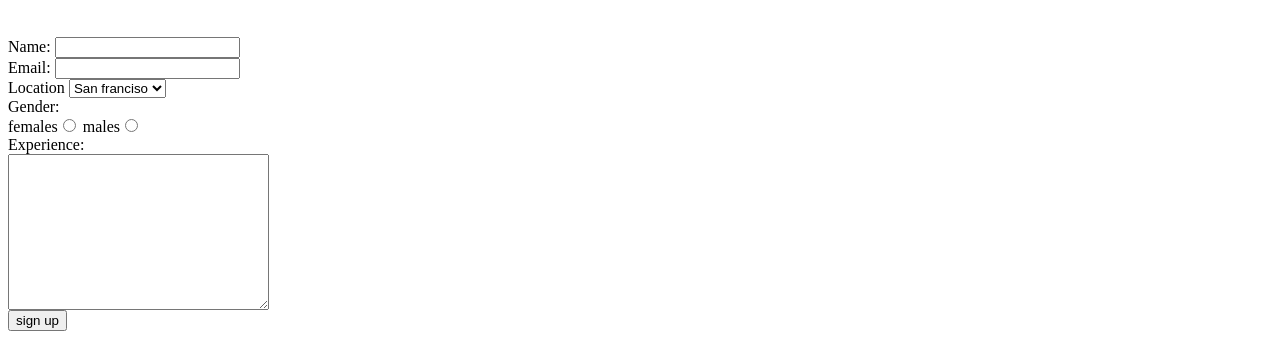
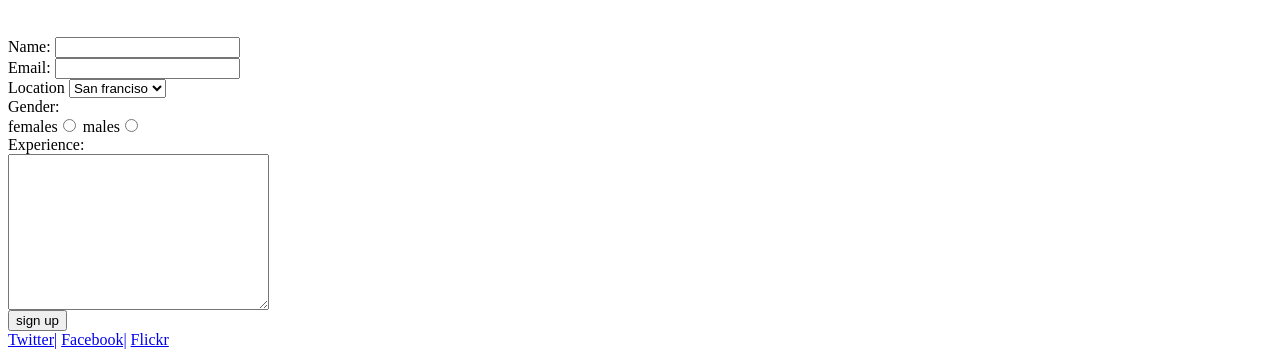
Before and after one commit to GiangTrongDuong/Lab-test-2, a plain HTML site: page index.html in a window 1280 px wide. Shown: the part 643-1000 px from the top of the page. Drawn offline with Linux system fonts and the light colour scheme.

Commit message:
Update index.html

```diff
--- a/index.html
+++ b/index.html
@@ -48,4 +48,7 @@
     <label for="">males</label><input type="radio" name="" id="">
 <br><label for="">Experience:</label><br>
 <textarea name="" id="" cols="30" rows="10"></textarea>
-<br><button id="">sign up</button>
+<br><button id="">sign up</button><br>
+<a href="dienvao.com">Twitter|</a>
+<a href="dienvao.com">Facebook|</a>
+<a href="dienvao.com">Flickr</a>
```
